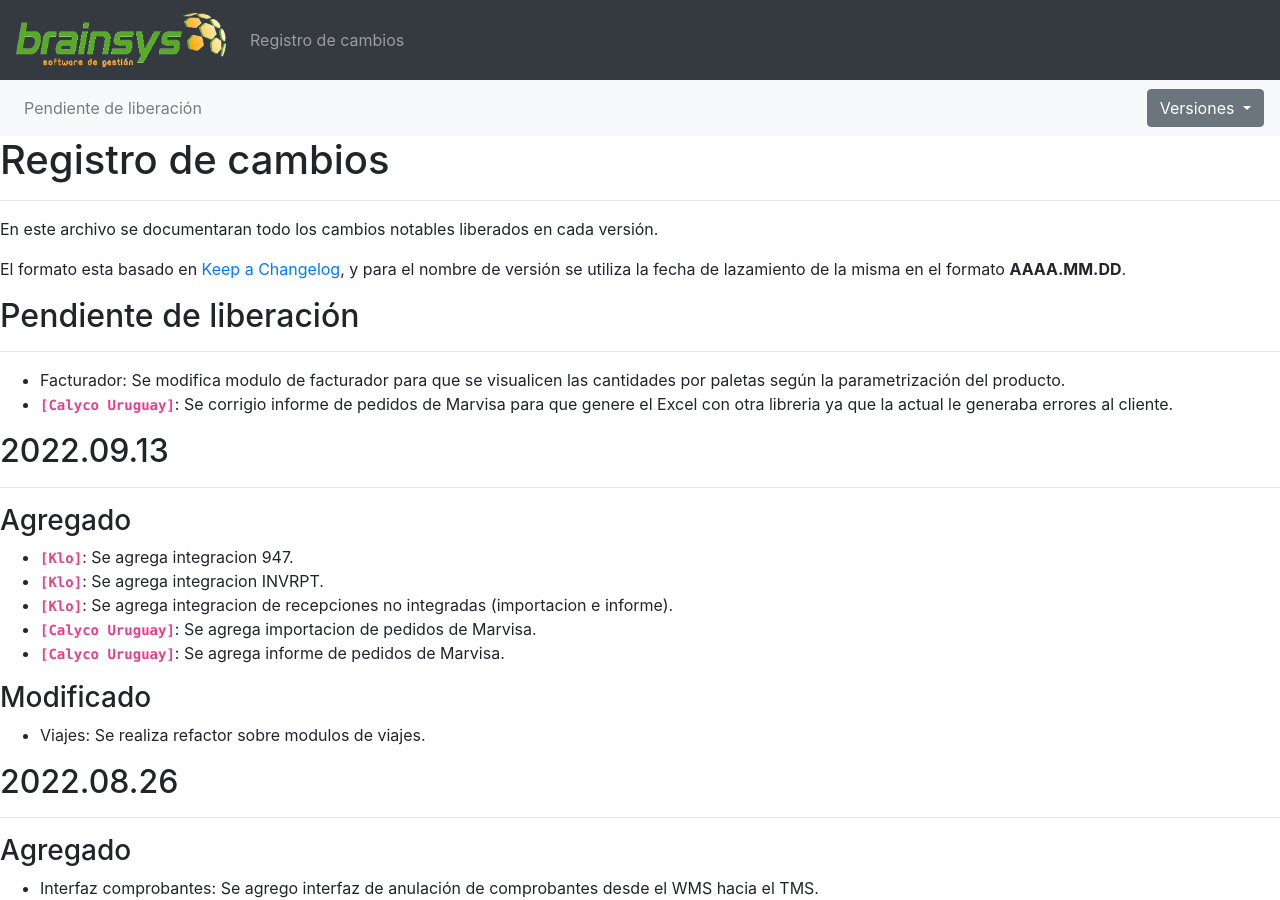
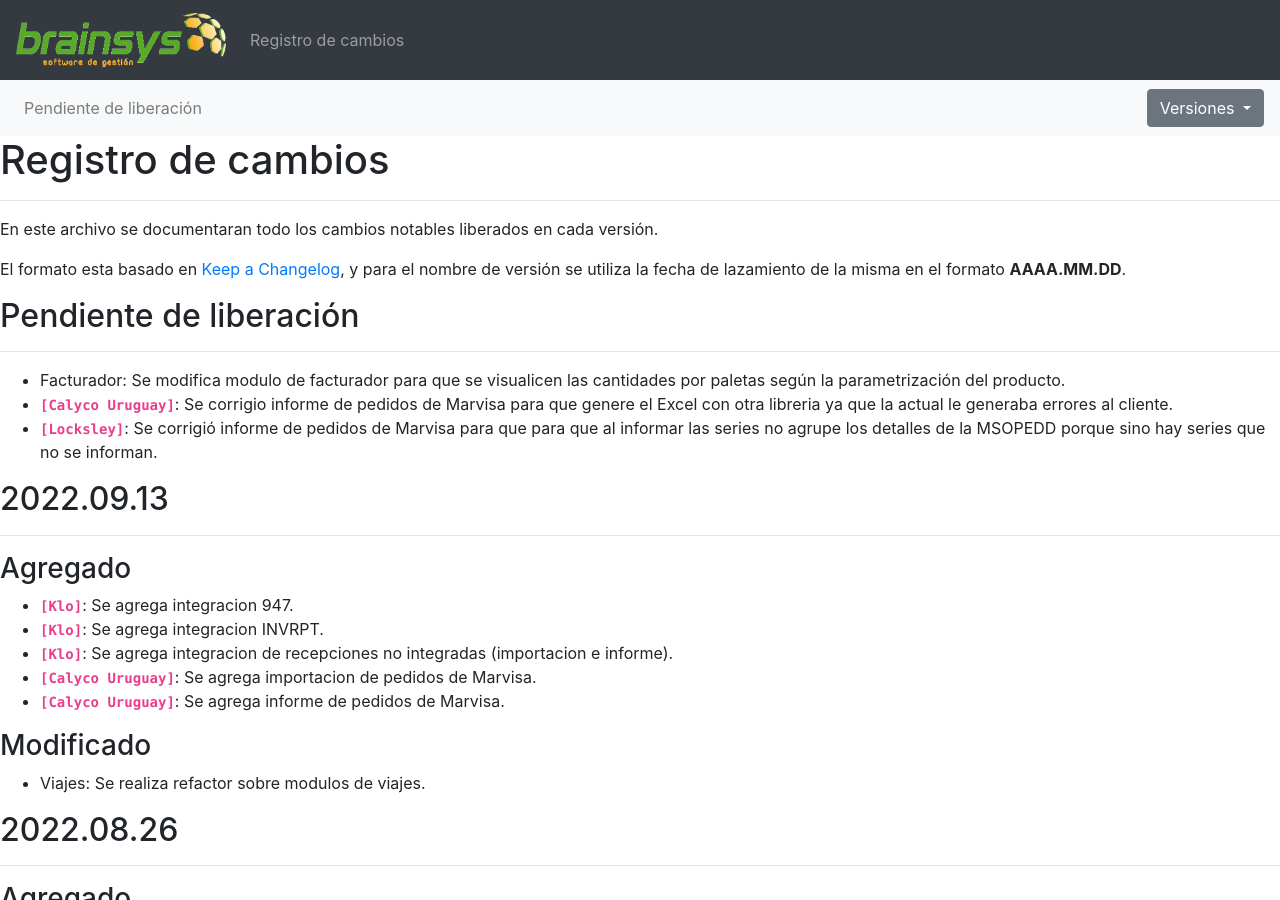
Before and after one commit to brainsys-arsaad/versionado, a Jekyll site: the page built from registro-cambios.markdown, in a window 1280 px wide and 900 px high. Built offline with Jekyll 4.4.1, drawn with Linux system fonts in a browser that asks for light colours.

Commit message:
Update registro-cambios.markdown

```diff
--- a/registro-cambios.markdown
+++ b/registro-cambios.markdown
@@ -78,6 +78,7 @@ El formato esta basado en [Keep a Changelog](https://keepachangelog.com/es-ES/1.
 
 - Facturador: Se modifica modulo de facturador para que se visualicen las cantidades por paletas según la parametrización del producto.
 - **`[Calyco Uruguay]`**: Se corrigio informe de pedidos de Marvisa para que genere el Excel con otra libreria ya que la actual le generaba errores al cliente.
+- **`[Locksley]`**: Se corrigió informe de pedidos de Marvisa para que para que al informar las series no agrupe los detalles de la MSOPEDD porque sino hay series que no se informan.
 
 ## 2022.09.13
 ---
```
